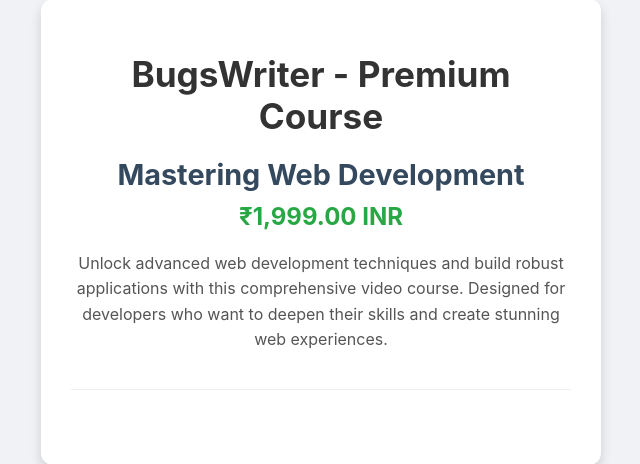
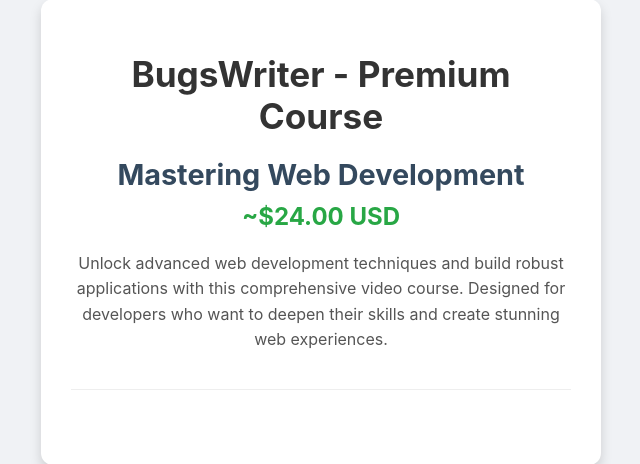
Before and after one commit to Bugswriter/pay-web, a Flask app: page / in a window 1280 px wide. Shown: the part 168-632 px from the top of the page, without its empty margins (319-959 px from the left). Run offline with Flask 3, Linux system fonts and the light colour scheme; some libraries are stand-ins or nearby versions.

Commit message:
fixing bug

```diff
--- a/main.py
+++ b/main.py
@@ -48,11 +48,11 @@
         "intent": "CAPTURE",
         "purchase_units": [{
             "amount": {
-                "currency_code": product_details['currency'],
+                "currency_code": product_details['currency'], # This will now be USD
                 "value": product_details['price'],
                 "breakdown": {
                     "item_total": {
-                        "currency_code": product_details['currency'],
+                        "currency_code": product_details['currency'], # This will now be USD
                         "value": product_details['price']
                     }
                 }
@@ -63,7 +63,7 @@
                 "description": f"Access to {product_details['name']}",
                 "quantity": "1",
                 "unit_amount": {
-                    "currency_code": product_details['currency'],
+                    "currency_code": product_details['currency'], # This will now be USD
                     "value": product_details['price']
                 },
                 "category": "DIGITAL_GOODS" # Important for digital products
@@ -105,8 +105,6 @@
 @app.route('/')
 def index():
     """Renders the main checkout page."""
-    # You could dynamically pass product details here if needed,
-    # but for minimal, we'll keep product details on the frontend JS
     return render_template('index.html', paypal_client_id=PAYPAL_CLIENT_ID)
 
 @app.route('/api/create-paypal-order', methods=['POST'])
@@ -117,6 +115,8 @@
         order = create_paypal_order(data)
         return jsonify(order)
     except Exception as e:
+        # It's good to log the full exception details in a real app
+        app.logger.error(f"Error in api_create_paypal_order: {e}")
         return jsonify({'error': str(e)}), 500
 
 @app.route('/api/capture-paypal-order', methods=['POST'])
@@ -130,6 +130,7 @@
         capture_response = capture_paypal_order(order_id)
         return jsonify(capture_response)
     except Exception as e:
+        app.logger.error(f"Error in api_capture_paypal_order: {e}")
         return jsonify({'error': str(e)}), 500
 
 @app.route('/paypal-webhook', methods=['POST'])
@@ -169,10 +170,6 @@
         #    (You'd use an email sending library/service like SendGrid, Mailgun, etc.)
 
         app.logger.info(f"ACTION: Granting access to content for: {payer_email} for order {order_id}")
-        # Example: Simulating content access grant
-        # with open('purchased_content_access.log', 'a') as f:
-        #     f.write(f"Access granted for {payer_email} to content for order {order_id} at {datetime.now()}\n")
-        # send_content_email(payer_email, order_id) # Placeholder for your email function
 
     elif event_type == 'PAYMENT.REFUND.COMPLETED':
         order_id = webhook_event['resource']['id']
--- a/templates/index.html
+++ b/templates/index.html
@@ -1,5 +1,3 @@
-<!-- File: templates/index.html -->
-
 <!DOCTYPE html>
 <html lang="en">
 <head>
@@ -25,7 +23,7 @@
         <h1>BugsWriter - Premium Course</h1>
         <div class="product">
             <div class="product-name">Mastering Web Development</div>
-            <div class="product-price">₹1,999.00 INR</div>
+            <div class="product-price">~$24.00 USD</div>
             <p>Unlock advanced web development techniques and build robust applications with this comprehensive video course. Designed for developers who want to deepen their skills and create stunning web experiences.</p>
         </div>
 
@@ -33,15 +31,16 @@
         <div id="payment-message" class="message"></div>
     </div>
 
-    <!-- PayPal JavaScript SDK -->
-    <!-- REPLACE YOUR_PAYPAL_CLIENT_ID_HERE with your actual PayPal Client ID -->
-    <script src="https://www.paypal.com/sdk/js?client-id={{ paypal_client_id }}&currency=INR"></script>
+    <script src="https://www.paypal.com/sdk/js?client-id={{ paypal_client_id }}&currency=USD"></script>
 
     <script>
         // These details would typically come from a database or configuration
         const productId = 'web-dev-course-001';
-        const productPrice = '1999.00';
-        const productCurrency = 'INR';
+        // IMPORTANT: Change this price to an actual USD value.
+        // I've put a placeholder here, assuming 1999 INR is roughly 24 USD.
+        // You'll need to decide your exact USD price.
+        const productPrice = '24.00';
+        const productCurrency = 'USD'; // Changed to USD
         const productName = 'Mastering Web Development Course';
 
         paypal.Buttons({
@@ -61,7 +60,7 @@
                     body: JSON.stringify({
                         productId: productId,
                         price: productPrice,
-                        currency: productCurrency,
+                        currency: productCurrency, // Now USD
                         name: productName
                     })
                 }).then(response => {
```
